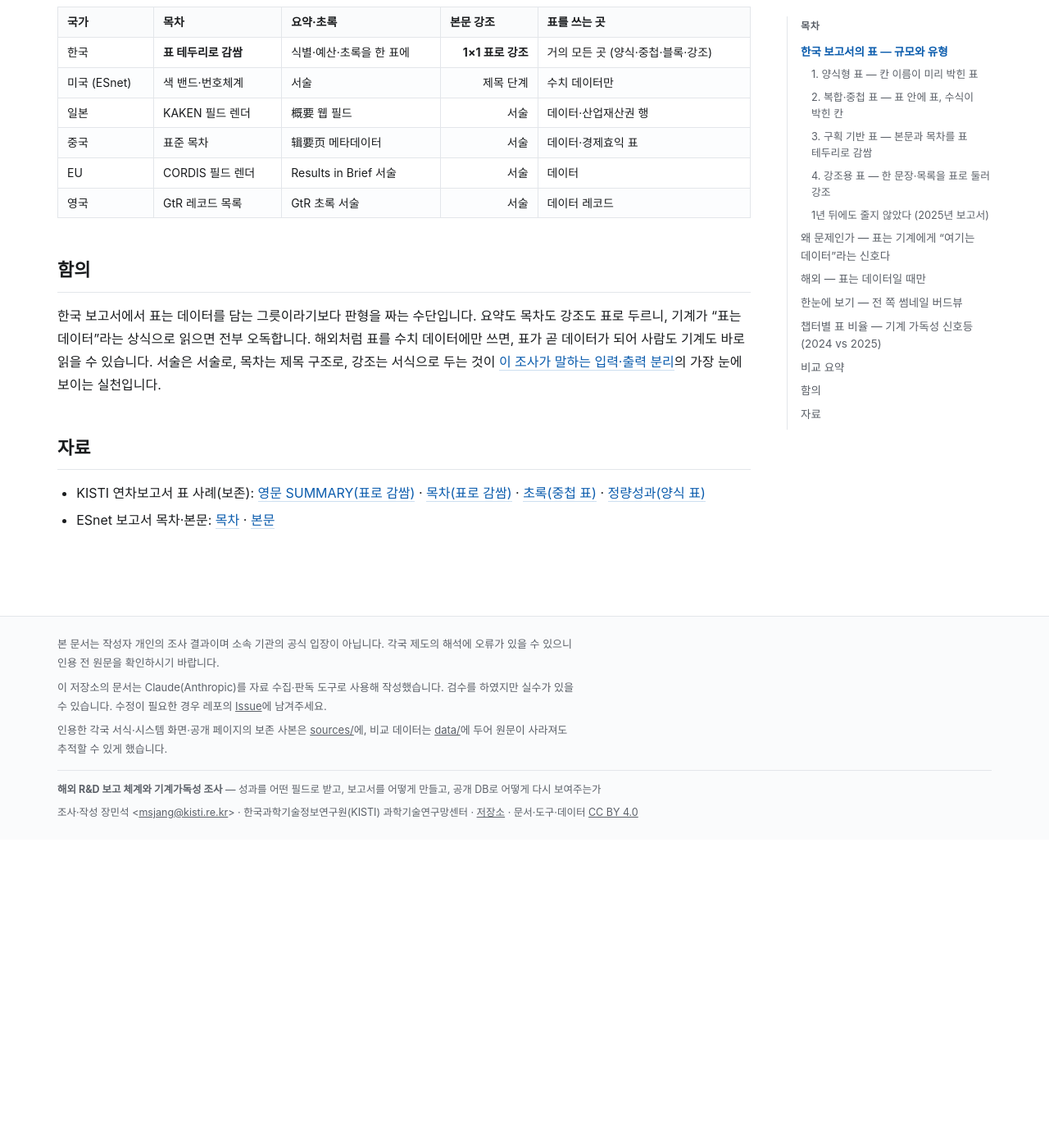
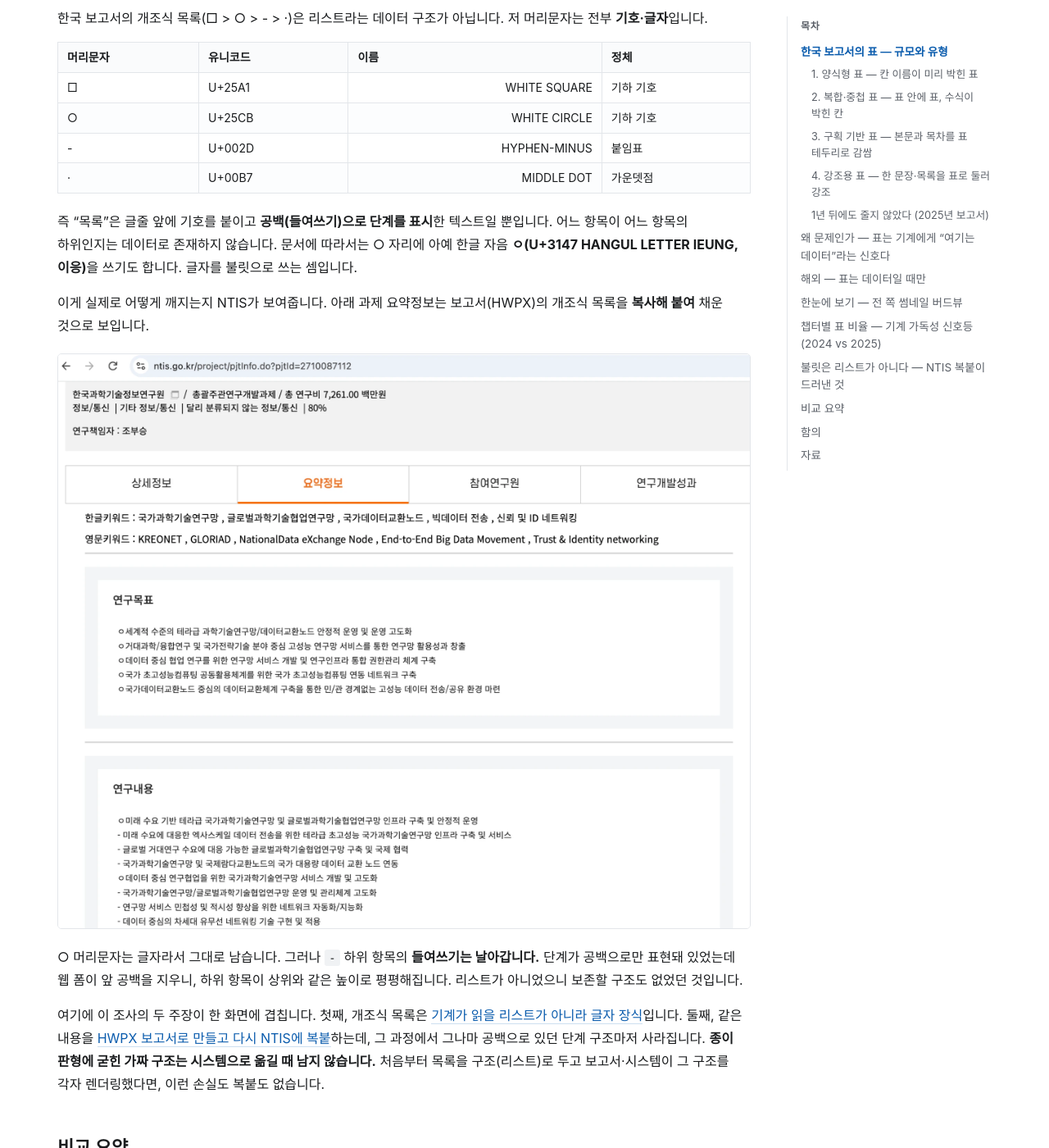
Before and after one commit to msjang/machine-ready-report-survey, a Jekyll site: the page built from findings-tables.md, in a window 1280 px wide and 1400 px high, scrolled down 12329 px. Shown: the whole window at 82% size. Built offline with Jekyll 4.4.1, drawn with Linux system fonts in a browser that asks for light colours; our own code applies the rules of GitHub Pages for plain Markdown files; before the commit the page ends 13353 px from its top, so only the background shows below that; some of the changed text lies outside the part shown.

Commit message:
finding: 개조식 불릿은 리스트가 아니다 — NTIS 복붙 스모킹건
- □○-· 머리문자는 전부 기호·문자(U+25A1/25CB/002D/00B7), ○ 자리에 한글 ㅇ(U+3147)도
  리스트 구조가 아니라 글자+공백 들여쓰기
- NTIS 요약정보는 HWPX 개조식 목록을 복붙한 것으로 보이며, ○는 남고 - 하위 항목은
  들여쓰기가 사라져 평평해짐 — 가짜 구조라 보존할 것이 없었음
- 두 주장(불릿=글자 장식 / HWPX→NTIS 복붙 중복)이 한 화면에 겹침
- NTIS 화면 보존, findings-tables에 절 추가

Co-Authored-By: Claude Opus 4.8 <noreply@anthropic.com>

```diff
--- a/findings-tables.md
+++ b/findings-tables.md
@@ -110,6 +110,27 @@
 
 정리하면, **고쳐야 할 1순위는 빨강(양식형 표)입니다. 데이터를 병합·수식 표에 가두지 말고 데이터표로 펴면, 서술 챕터의 15~18%, 개요의 40% 가까이가 기계가 읽을 수 있는 형태로 바뀝니다.** 구획·콜아웃은 글상자로 돌리면 그만입니다.
 
+## 불릿은 리스트가 아니다 — NTIS 복붙이 드러낸 것
+
+한국 보고서의 개조식 목록(□ > ○ > - > ·)은 리스트라는 데이터 구조가 아닙니다. 저 머리문자는 전부 **기호·글자**입니다.
+
+| 머리문자 | 유니코드 | 이름 | 정체 |
+| --- | --- | --- | --- |
+| □ | U+25A1 | WHITE SQUARE | 기하 기호 |
+| ○ | U+25CB | WHITE CIRCLE | 기하 기호 |
+| - | U+002D | HYPHEN-MINUS | 붙임표 |
+| · | U+00B7 | MIDDLE DOT | 가운뎃점 |
+
+즉 "목록"은 글줄 앞에 기호를 붙이고 **공백(들여쓰기)으로 단계를 표시**한 텍스트일 뿐입니다. 어느 항목이 어느 항목의 하위인지는 데이터로 존재하지 않습니다. 문서에 따라서는 ○ 자리에 아예 한글 자음 **ㅇ(U+3147 HANGUL LETTER IEUNG, 이응)**을 쓰기도 합니다. 글자를 불릿으로 쓰는 셈입니다.
+
+이게 실제로 어떻게 깨지는지 NTIS가 보여줍니다. 아래 과제 요약정보는 보고서(HWPX)의 개조식 목록을 **복사해 붙여** 채운 것으로 보입니다.
+
+![NTIS 과제 요약정보 화면. 보고서의 개조식 목록을 복붙해, ○는 글자 그대로 남았지만 - 하위 항목은 들여쓰기가 사라져 평평해졌다](images/ntis-copypaste.png)
+
+○ 머리문자는 글자라서 그대로 남습니다. 그러나 `-` 하위 항목의 **들여쓰기는 날아갑니다.** 단계가 공백으로만 표현돼 있었는데 웹 폼이 앞 공백을 지우니, 하위 항목이 상위와 같은 높이로 평평해집니다. 리스트가 아니었으니 보존할 구조도 없었던 것입니다.
+
+여기에 이 조사의 두 주장이 한 화면에 겹칩니다. 첫째, 개조식 목록은 [기계가 읽을 리스트가 아니라 글자 장식](findings-usa-doe.md)입니다. 둘째, 같은 내용을 [HWPX 보고서로 만들고 다시 NTIS에 복붙](report.md)하는데, 그 과정에서 그나마 공백으로 있던 단계 구조마저 사라집니다. **종이 판형에 굳힌 가짜 구조는 시스템으로 옮길 때 남지 않습니다.** 처음부터 목록을 구조(리스트)로 두고 보고서·시스템이 그 구조를 각자 렌더링했다면, 이런 손실도 복붙도 없습니다.
+
 ## 비교 요약
 
 | 국가 | 목차 | 요약·초록 | 본문 강조 | 표를 쓰는 곳 |
```
Also changed, not shown: images/ntis-copypaste.png (added), sources/korea/ntis-summary-copypaste_2026-11-26.webp (added).
